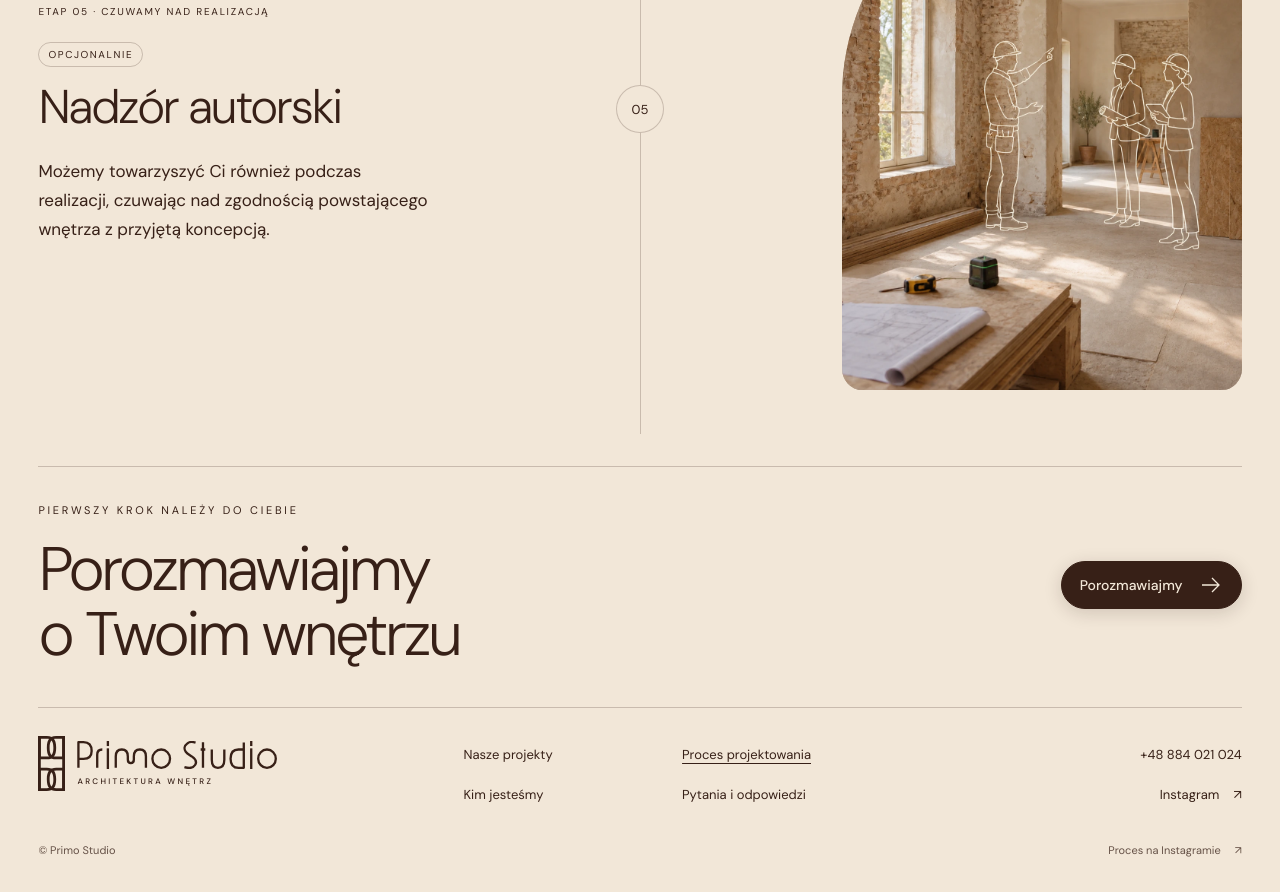
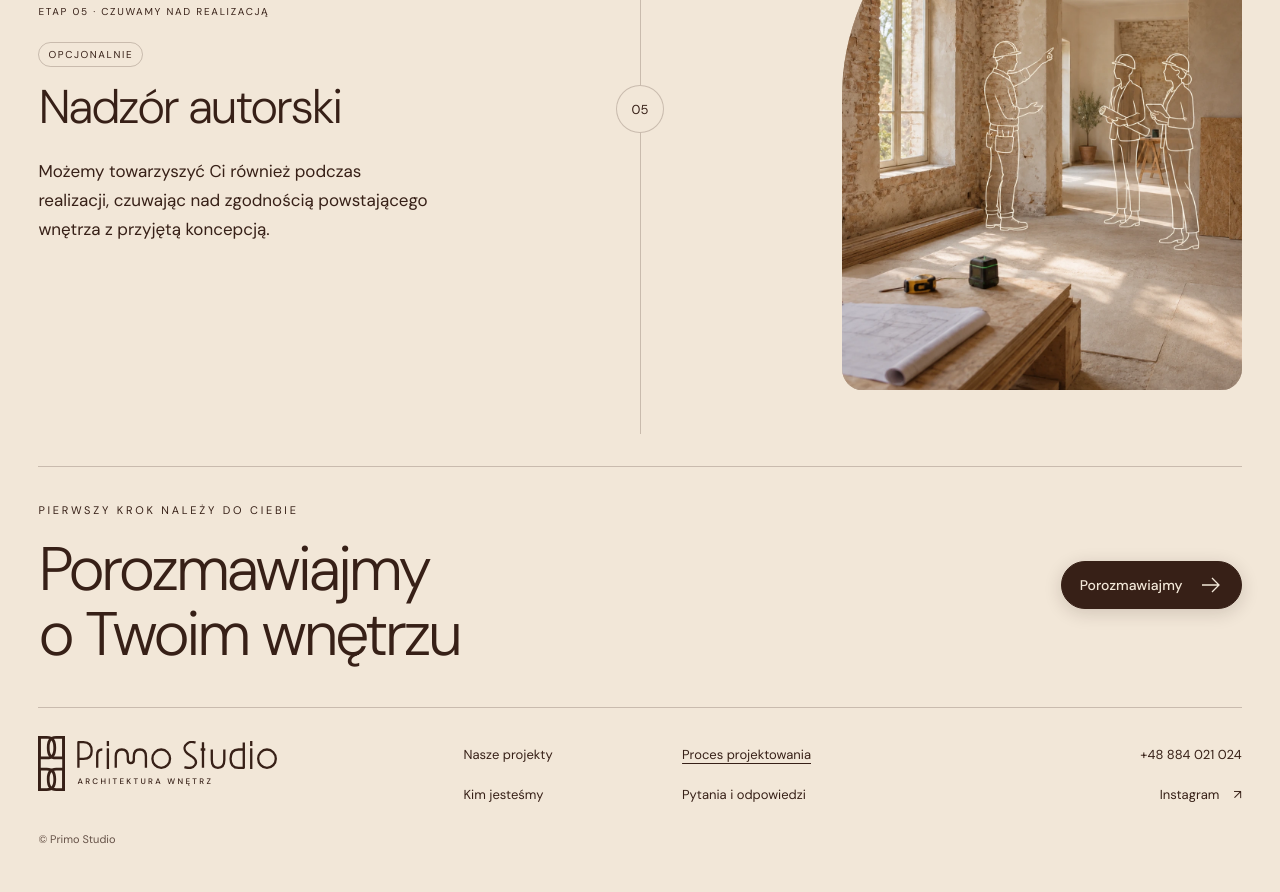
Before and after one commit to azlkak/primostudio, a plain HTML site: page docs/proces.html in a window 1280 px wide. Shown: the part 3326-4218 px from the top of the page. After the commit the page ends 4196 px from the top, so only its background shows below. Drawn offline with Linux system fonts and the light colour scheme.

Commit message:
Remove process Instagram post link from footer

```diff
--- a/docs/proces.html
+++ b/docs/proces.html
@@ -80,7 +80,7 @@
         <a href="https://www.instagram.com/primo.studiodesign/" target="_blank" rel="noopener noreferrer">Instagram <span aria-hidden="true">↗</span><span class="sr-only"> (nowa karta)</span></a>
       </div>
     </div>
-    <div class="footer-bottom"><span>© Primo Studio</span><a class="footer-source" href="https://www.instagram.com/p/DFr9vCkoxJt/" target="_blank" rel="noopener noreferrer">Proces na Instagramie <span aria-hidden="true">↗</span><span class="sr-only"> (nowa karta)</span></a></div>
+    <div class="footer-bottom"><span>© Primo Studio</span></div>
   </footer>
   <dialog class="contact-dialog" id="contact-dialog" aria-labelledby="contact-title" aria-describedby="contact-description">
     <button class="dialog-close" type="button" aria-label="Zamknij panel kontaktu" autofocus><svg width="22" height="22" viewBox="0 0 24 24" fill="none" stroke="currentColor" stroke-width="1.4" aria-hidden="true"><path d="m5 5 14 14M19 5 5 19"/></svg></button>
```
